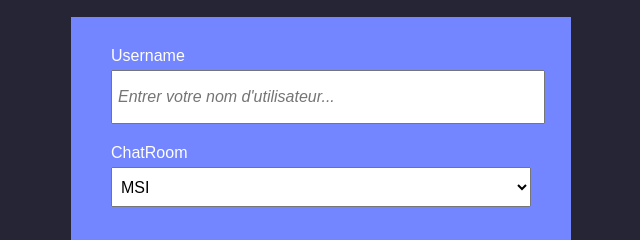
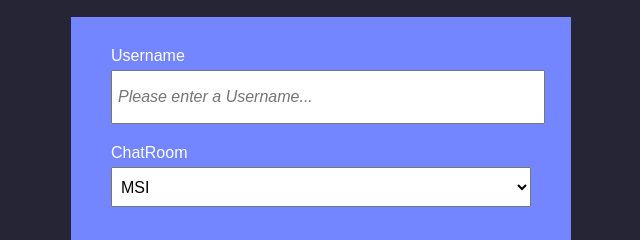
Before and after one commit to hillaoui/ENIMCHATTING, a website: page public/index.html in a window 1280 px wide. Shown: the part 222-462 px from the top of the page, 319-959 px from the left. Drawn offline with Linux system fonts and the light colour scheme.

Commit message:
Update index.html

```diff
--- a/public/index.html
+++ b/public/index.html
@@ -19,7 +19,7 @@
             <form action="chat.html">
                 <div class="form-control">
                     <label for="username">Username</label>
-                    <input type="text" name="username" id="username" placeholder="Entrer votre nom d'utilisateur..." required />
+                    <input type="text" name="username" id="username" placeholder="Please enter a Username..." required />
                 </div>
                 <div class="form-control">
                     <label for="room">ChatRoom</label>
```
